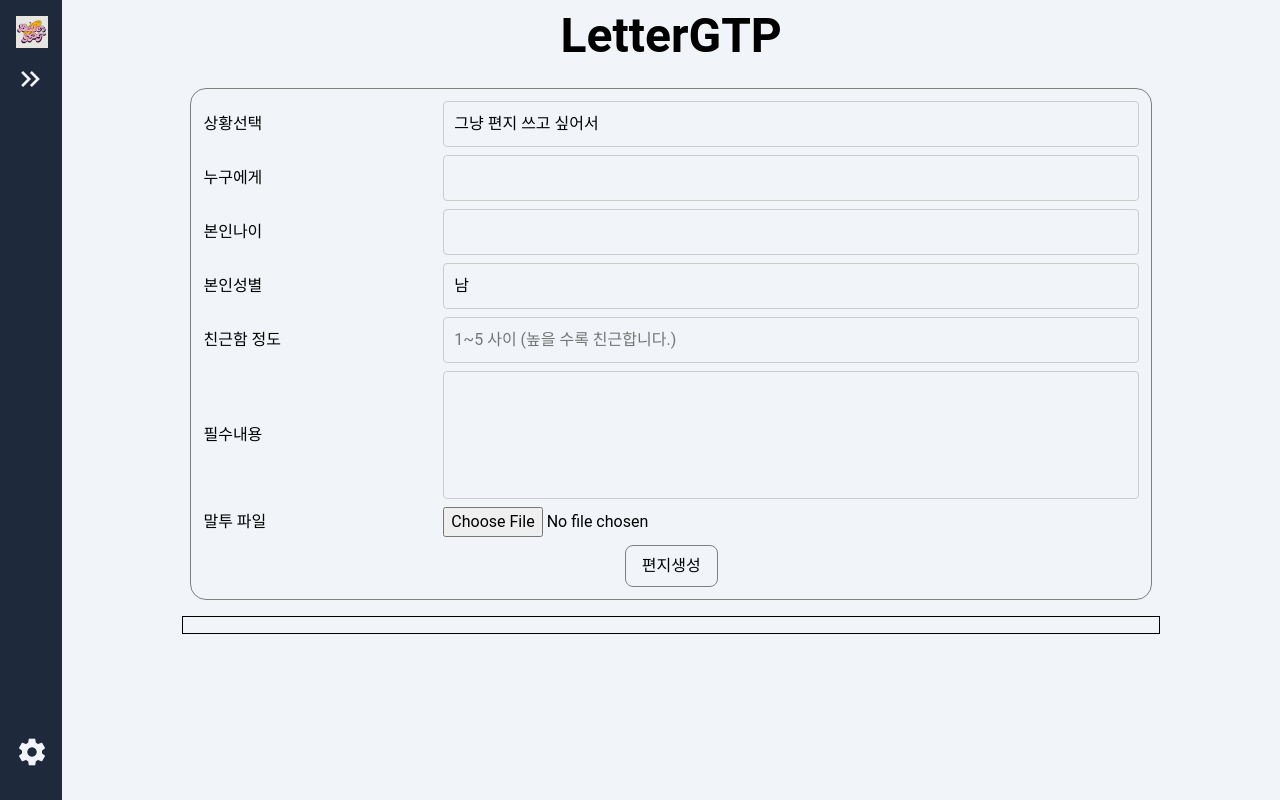
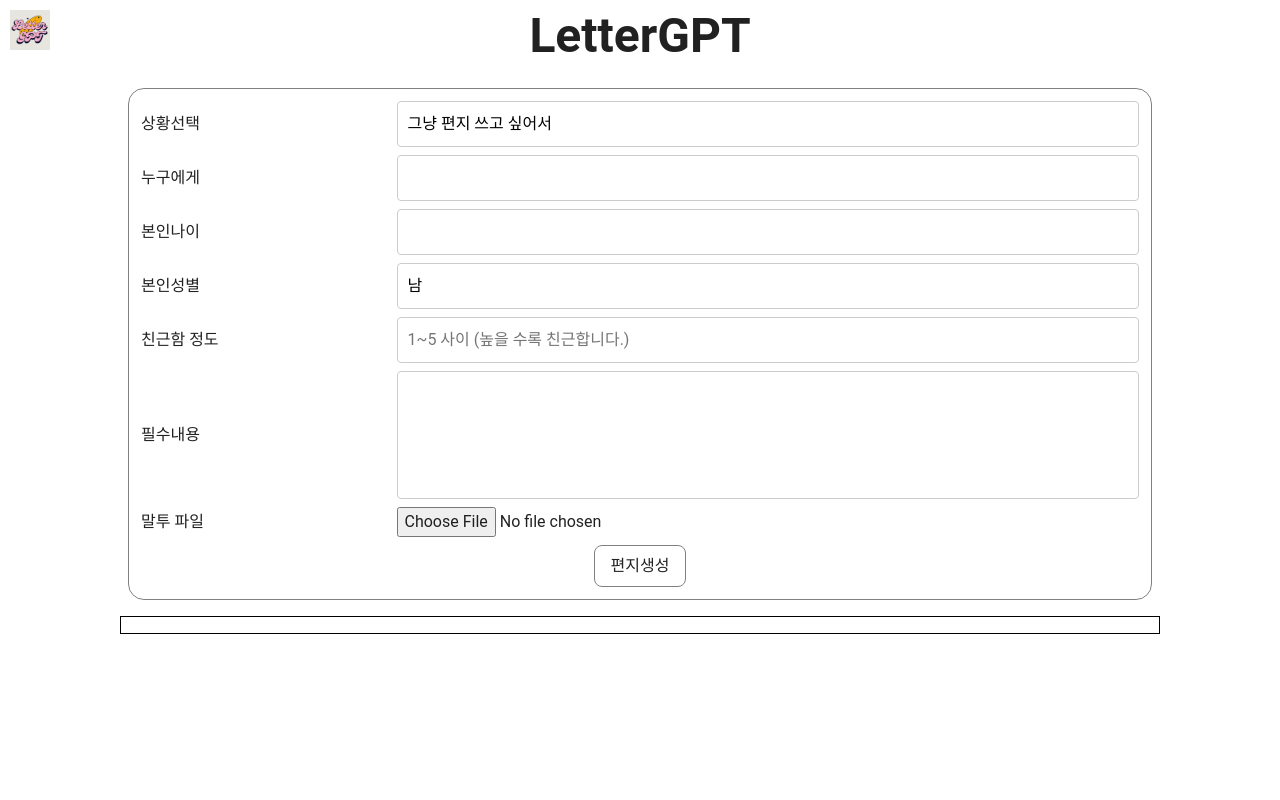
Before and after one commit to 2024-JIRANSOFT-STUDY/Letter-gpt-site, a Vue app: page / in a window 1280 px wide. Built offline with nearby package versions, Linux system fonts and the light colour scheme.

Commit message:
[design] 사이드바 ui 컴포넌트 적용

```diff
--- a/package.json
+++ b/package.json
@@ -9,6 +9,7 @@
     "preview": "vite preview"
   },
   "dependencies": {
+    "@mdi/font": "^7.4.47",
     "vue": "^3.5.12",
     "vue-router": "^4.4.5",
     "vuetify": "^3.7.4"
--- a/src/App.vue
+++ b/src/App.vue
@@ -1,19 +1,21 @@
 <template>
-  <router-view />
+  <v-app>
+    <router-view />
+  </v-app>
 </template>
 
 <script setup></script>
 
 <style lang="scss">
+@import 'vuetify/styles';
+
 :root {
-  --primary: #c9e6f0;
-  --primary-alt: #c9e6f0;
-  --grey: #64748b;
-  --dark: #1e293b;
-  --dark-alt: #334155;
-  --light: #f1f5f9;
-  --sidebar-width: 25%;
+  --main: #1A1A1D;
+  --mid: #3B1C32;
+  --point: #6A1E55;
+  --light: #FFFFFF;
 }
+
 
 * {
   margin: 0;
@@ -22,7 +24,7 @@
 }
 
 body {
-  background: var(--light);
+  background: var(--main);
 }
 
 button {
--- a/src/components/Layout/MainLayout.vue
+++ b/src/components/Layout/MainLayout.vue
@@ -1,9 +1,17 @@
-<script setup></script>
+<script setup>
+import { inject } from "vue";
+
+const isExpanded = inject("isExpanded");
+const toggleSidebar = inject("toggleSidebar");
+</script>
 
 <template>
   <div id="main-wrapper">
     <header>
-      <h1>LetterGTP</h1>
+      <button v-if="!isExpanded" class="logo-btn" @click="toggleSidebar">
+        <img src="@/assets/Letter_GPT_logo.png" alt="logo" />
+      </button>
+      <h1>LetterGPT</h1>
     </header>
     <main id="main-container">
       <slot name="children">
@@ -16,11 +24,26 @@
 <style scoped>
 header {
   text-align: center;
+  position: relative;
 }
 
 h1 {
   font-size: 48px;
   font-weight: 600;
+}
+
+.logo-btn {
+  position: absolute;
+  top: 10px;
+  left: 10px;
+  background: none;
+  border: none;
+  cursor: pointer;
+}
+
+.logo-btn img {
+  width: 40px;
+  height: 40px;
 }
 
 #main-wrapper {
--- a/src/components/Sidebar.vue
+++ b/src/components/Sidebar.vue
@@ -1,280 +1,168 @@
 <template>
-	<aside :class="`${is_expanded ? 'is-expanded' : ''}`">
-		<div class="logo">
+	<v-navigation-drawer
+	  v-model="isExpanded"
+	  app
+	  width="300"
+	  class="custom-drawer"
+	>
+	  <!-- 로고 -->
+	  <div class="logo" @click="toggleSidebar">
 		<img :src="logoURL" alt="logo" />
 	  </div>
 
-		<div class="menu-toggle-wrap">
-			<button class="menu-toggle" @click="ToggleMenu">
-				<span class="material-icons" :class="{rotated: is_expanded}">keyboard_double_arrow_right</span>
-			</button>
-		</div>
-
-    <template v-if="is_expanded">
-		<h3>이전 프롬프트</h3>
-		<div class="prompt-list">
-            <div
+	  <!-- 이전 프롬프트 -->
+	  <template v-if="isExpanded">
+		<h3 class="color-text">이전 프롬프트</h3>
+		<v-list dense class="prompt-list">
+		  <v-list-item
 			v-for="prompt in prompts"
 			:key="prompt.id"
-                :class="['prompt-item', {active: selectedPromptId === prompt.id}]"
-                @click="selectedPrompt(prompt.id)"
+			:class="{ active: selectedPromptId === prompt.id }"
+			@click="selectPrompt(prompt.id)"
 		  >
-                <div class="prompt-summary">{{ prompt.summary }}</div>
-                <div class="prompt-date">{{ prompt.DateOfUsed }}</div>
-            </div>
-		</div>
+			<v-list-item-content>
+			  <v-list-item-title>{{ prompt.summary }}</v-list-item-title>
+			  <v-list-item-subtitle>{{ prompt.DateOfUsed }}</v-list-item-subtitle>
+			</v-list-item-content>
+		  </v-list-item>
+		</v-list>
 	  </template>
 
-		<div class="flex"></div>
+	  <v-spacer></v-spacer>
 
-		<div class="menu">
-			<router-link to="/setting" class="button">
-				<span class="material-icons">settings</span>
-				<span class="text">설정</span>
-			</router-link>
+	  <!-- 설정 메뉴 -->
+	  <v-list>
+		<v-list-item @click="$router.push('/setting')" class="settings-item">
+		  <div class="icon-text">
+			<v-icon class="settings-icon">mdi-cog</v-icon>
+			<v-list-item-title>설정</v-list-item-title>
 		  </div>
-	</aside>
+		</v-list-item>
+	  </v-list>
+	</v-navigation-drawer>
 </template>
 
 <script setup>
-import { ref } from 'vue'
-import logoURL from '../assets/Letter_GPT_logo.png'
+  import { ref, inject, watch } from "vue";
+  import logoURL from "../assets/Letter_GPT_logo.png";
 
-const is_expanded = ref(localStorage.getItem("is_expanded") === "true")
+  // Vuetify inject 상태
+  const isExpanded = inject("isExpanded");
+  const toggleSidebar = inject("toggleSidebar");
 
-const ToggleMenu = () => {
-	is_expanded.value = !is_expanded.value
-
-	// 프롬프트 닫히면 선택했던 프롬프트 초기화
-	if (!is_expanded.value) {
-    	selectedPromptId.value = null;
-  	}
-
-	localStorage.setItem("is_expanded", is_expanded.value)
-}
-
+  // 기존 프롬프트 데이터
   const prompts = ref([
-    {id: 1, summary: "친구에게 쓰는 생일 편지", DateOfUsed: "2024-11-18"},
-    {id: 2, summary: "상사에게 쓰는 감사 편지", DateOfUsed: "2024-11-15"},
-    {id: 3, summary: "남자친구에게 쓰는 기념일 편지", DateOfUsed: "2024-10-20"},
-    {id: 4, summary: "여자친구에게 쓰는 기념일 편지", DateOfUsed: "2024-10-11"},
-    {id: 5, summary: "할아버지께 쓰는 칠순 기념 편지", DateOfUsed: "2024-10-03"},
-    {id: 6, summary: "신년 인삿말", DateOfUsed: "2023-12-20"},
-    {id: 7, summary: "한 해 마무리 인삿말", DateOfUsed: "2023-12-18"},
-    {id: 8, summary: "수능 응원", DateOfUsed: "2023-11-12"},
-    {id: 9, summary: "병문안 인사", DateOfUsed: "2023-11-02"},
-    {id: 10, summary: "생일 축하 인사", DateOfUsed: "2023-10-30"},
-    {id: 12, summary: "돈 갚으라는 말", DateOfUsed: "2023-09-31"},
-    {id: 13, summary: "선물 고맙다는 인사", DateOfUsed: "2023-08-22"},
-    {id: 14, summary: "밥 사줘서 고맙다는 인사", DateOfUsed: "2023-02-03"},
-    {id: 15, summary: "커피 사달라는 말", DateOfUsed: "2023-01-18"},
-])
+  	{ id: 1, summary: "친구에게 쓰는 생일 편지", DateOfUsed: "2024-11-18" },
+  	{ id: 2, summary: "상사에게 쓰는 감사 편지", DateOfUsed: "2024-11-15" },
+  	{ id: 3, summary: "남자친구에게 쓰는 기념일 편지", DateOfUsed: "2024-10-20" },
+  	{ id: 4, summary: "여자친구에게 쓰는 기념일 편지", DateOfUsed: "2024-10-11" },
+  	{ id: 5, summary: "할아버지께 쓰는 칠순 기념 편지", DateOfUsed: "2024-10-03" },
+  	{ id: 6, summary: "신년 인삿말", DateOfUsed: "2023-12-20" },
+  	{ id: 7, summary: "한 해 마무리 인삿말", DateOfUsed: "2023-12-18" },
+  	{ id: 8, summary: "수능 응원", DateOfUsed: "2023-11-12" },
+  	{ id: 9, summary: "병문안 인사", DateOfUsed: "2023-11-02" },
+  	{ id: 10, summary: "생일 축하 인사", DateOfUsed: "2023-10-30" },
+  	{ id: 11, summary: "블라블라1", DateOfUsed: "2023-10-20" },
+  	{ id: 12, summary: "블라블라2", DateOfUsed: "2023-10-08" },
+  	{ id: 13, summary: "블라블라3", DateOfUsed: "2023-09-30" },
+  	{ id: 14, summary: "블라블라4", DateOfUsed: "2023-09-02" },
+  	{ id: 15, summary: "블라블라5", DateOfUsed: "2023-08-30" },
+  ]);
 
   const selectedPromptId = ref(null);
 
-const selectedPrompt = (id) => {
-    selectedPromptId.value = id
+  // 선택된 프롬프트를 설정하는 함수
+  const selectPrompt = (id) => {
+	selectedPromptId.value = id;
+  };
+
+  // 사이드바 상태를 감시하여 닫힐 때 선택된 프롬프트 초기화
+  watch(isExpanded, (newVal) => {
+	if (!newVal) {
+	  selectedPromptId.value = null; // 사이드바가 닫히면 선택 초기화
+	}
+  });
+</script>
+
+<style scoped>
+  /* 전체 사이드바 색상 */
+  .custom-drawer {
+	background-color: var(--mid);
+	color: var(--light);
   }
 
-</script>
-
-<style lang="scss" scoped>
-
-/* 사이드바 */
-aside {
-	display: flex;
-	flex-direction: column;
-
-	background-color: var(--dark);
-	color: var(--light);
-
-	width: calc(2rem + 32px); /* 초기 사이드바 너비 */
-	overflow: hidden;
-	min-height: 100vh;
-	padding: 1rem;
-
-	transition: 0.3s ease, padding 0.3s ease; /* 사이드바 열림/닫힘 시 애니메이션 효과 */
-
-	.flex {
-		flex: 1 1 0%; /* 남은 공간을 채우기 위한 컨테이너 */
+  /* 로고 스타일 */
+  .logo {
+	margin-top: 10px;
+	margin-left: 10px;
+	text-align: left;
   }
 
-	.logo {
-		margin-bottom: 0.5rem; /* 로고 하단 여백 */
-
-		img {
-			width: 2rem;
-		}
+  .logo img {
+	width: 40px;
+	cursor: pointer;
   }
 
-	.menu-toggle-wrap {
-		display: flex; /* 오른쪽 정렬 */
-		justify-content: flex-end;
-		margin-bottom: 0.5rem; /* 버튼 하단 여백 */
-
-		position: relative; /* 메뉴 버튼의 위치 */
-		top: 0; /* 초기 위치 */
-		transition: 0.2s ease-in-out; /* 버튼 이동 및 회전 시 애니메이션 */
-
-		.menu-toggle {
-			transition: 0.2s ease-in-out;
-
-			.material-icons {
-				font-size: 2rem;
+  /* 이전 프롬프트 타이틀 스타일 */
+  .color-text {
+	font-size: 16px;
 	color: var(--light);
-				transition: 0.2s ease-out;
+	margin: 16px 0;
+	margin-left: 10px;
   }
 
-			&:hover {
-				.material-icons {
-					color: var(--primary);
-					transform: translateX(0.5rem);
-				}
-			}
-		}
+  /* 프롬프트 리스트 */
+  .prompt-list {
+	margin-top: -15px;
+	max-height: 80vh;
+	overflow-y: auto;
   }
 
-	h3, .button .text {
-		opacity: 0; /* 초기 상태에서 숨김 */
-		transition: opacity 0.3s ease-in-out; /* 투명도 애니메이션 */
+  /* 프롬프트 아이템 */
+  .v-list-item {
+	margin: 8px 0;
+	height: 55px;
+	transition: background-color 0.2s ease;
   }
 
-	h3 {
-		color: var(--grey); /* 헤딩 색상 */
-		font-size: 0.875rem; /* 텍스트 크기 */
-		margin-bottom: 0.5rem; /* 하단 여백 */
-		text-transform: uppercase; /* 텍스트를 대문자로 변환 */
-	}
-
-	.menu {
-		margin: 0 -1rem;
-
-		.button {
-			display: flex;
-			align-items: center;
-			text-decoration: none;
-			padding: 0.5rem 1rem;
-			transition: 0.2s ease-in-out; /* 배경색과 텍스트 색상 변화 애니메이션 */
-
-			.material-icons {
-				font-size: 2rem; /* 아이콘 크기 */
-				color: var(--light); /* 아이콘 색상 */
-				transition: 0.2s ease-in-out; /* 아이콘 색상 애니메이션 */
-			}
-			.text {
-				color: var(--light); /* 버튼 텍스트 색상 */
-				transition: 0.2s ease-in-out; /* 텍스트 색상 애니메이션 */
-			}
-
-			&:hover {
-				background-color: var(--dark-alt);
-
-				.material-icons, .text {
-					color: var(--primary);
-				}
-			}
-
-			&.router-link-exact-active {
-				background-color: var(--dark-alt);
-				border-right: 5px solid var(--primary);
-
-				.material-icons, .text {
-					color: var(--primary);
-				}
-			}
-		}
-	}
-
-
-	&.is-expanded {
-		width: var(--sidebar-width); /* 확장된 사이드바 너비 */
-
-		h3, .prompt-list {
-			opacity: 1; /* 확장 시 표시 */
-		}
-
-		&:not(.is-expanded) {
-			h3, .prompt-list {
-				opacity: 0; /* 축소 시 숨김 */
-				pointer-events: none; /* 클릭 불가능 */
-			}
-		}
-
-		.menu-toggle-wrap {
-			top: -3rem; /* 메뉴 버튼 상단 위치 변경 */
-
-			.menu-toggle {
-				transform: rotate(-180deg); /* 확장 시 아이콘 회전 */
-			}
-		}
-
-		h3, .button .text {
-			opacity: 1; /* 확장된 상태에서 표시 */
-		}
-
-		.button {
-			.material-icons {
-				margin-right: 1rem; /* 아이콘과 텍스트 간 간격 */
-			}
-		}
-
-	}
-
-	h3, .prompt-list {
-		opacity: 1; /* 초기 상태에서 표시 */
-		transition: opacity 0.3s ease; /* 투명도 애니메이션 */
-	}
-
-	.prompt-list {
-		display: flex;
-		flex-direction: column;
-		margin-top: 0.5rem;
-		max-height: 75vh; /* 최대 높이 */
-		overflow-y: auto; /* 수직 스크롤 */
-		padding-right: 0.5rem;
-
-		.prompt-item {
-			display: flex; /* 개별 프롬프트 내부 가로 정렬 */
-			justify-content: space-between;
-			align-items: center;
-			padding: 1rem; /* 내부 여백 */
-			background-color: var(--dark-alt);
+  .v-list-item:hover {
+	background-color: var(--point);
 	color: var(--light);
-			cursor: pointer;
-			transition: background-color 0.2s ease; /* 배경색 애니메이션 */
-
-			&:hover {
-				background-color: var(--dark); /* 호버 시 배경색 변경 */
   }
 
   /* 활성화된 프롬프트 */
-			&.active {
-				background-color: var(--primary-alt);
-				color: var(--dark); /* 텍스트 색상 */
-				font-weight: bold; /* 강조 */
+  .v-list-item.active {
+	background-color: var(--point);
+	color: var(--light);
+	font-weight: bold;
   }
 
-			/* 프롬프트 요약 텍스트 */
-			.prompt-summary {
-				font-size: 1rem;
+  /* 설정 메뉴 스타일 */
+  .settings-item {
+	margin-top: 10px;
+	cursor: pointer;
   }
 
-			/* 날짜 텍스트 */
-			.prompt-date {
-				font-size: 0.875rem;
-				color: var(--grey);
+  .settings-item:hover {
+	background-color: var(--point);
+	color: var(--light);
   }
 
-			&:not(:last-child) {
-				border-bottom: 1px solid var(--grey); /* 마지막 프롬프트 제외한 하단 경계선 */
-			}
+  /* 아이콘과 텍스트를 가로로 정렬 */
+  .icon-text {
+	display: flex;
+	align-items: center;
+	gap: 8px; /* 아이콘과 텍스트 사이의 간격 */
   }
 
-		.divider {
-			margin: 0; /* 분리선 여백 제거 */
-			border: none; /* 기본 경계선 제거 */
-			border-top: 1px solid var(--grey); /* 상단 경계선 추가 */
+  .settings-icon {
+	font-size: 24px;
+	color: var(--light);
   }
+
+  .settings-item-title {
+	font-size: 16px;
+	color: var(--light);
   }
-}
+
 </style>
--- a/src/main.js
+++ b/src/main.js
@@ -3,6 +3,7 @@
 
 import "vuetify/styles";
 import { createVuetify } from "vuetify";
+import '@mdi/font/css/materialdesignicons.css'
 import * as components from "vuetify/components";
 import * as directives from "vuetify/directives";
 
@@ -11,6 +12,9 @@
 const vuetify = createVuetify({
   components,
   directives,
+  icons: {
+    defaultSet: 'mdi',
+  }
 });
 
 createApp(App).use(router).use(vuetify).mount("#app");
--- a/src/views/Main.vue
+++ b/src/views/Main.vue
@@ -15,6 +15,16 @@
 import MainLayout from "../components/Layout/MainLayout.vue";
 import PromptForm from "../components/PromptForm.vue";
 import PromptResult from "../components/PromptResult.vue";
+
+import { ref, provide } from "vue";
+
+const isExpanded = ref(false); // 사이드바 열림 상태
+const toggleSidebar = () => {
+  isExpanded.value = !isExpanded.value;
+};
+
+provide("isExpanded", isExpanded);
+provide("toggleSidebar", toggleSidebar);
 </script>
 
 <style scoped lang="scss">
```
Also changed, not shown: 1 other file (tests, documents, lock files or other folders). Lines whose indentation alone changed are shown as unchanged.
